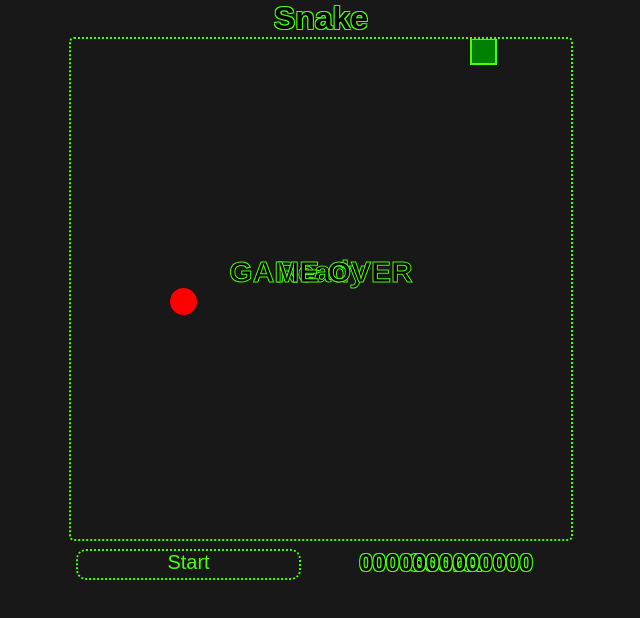
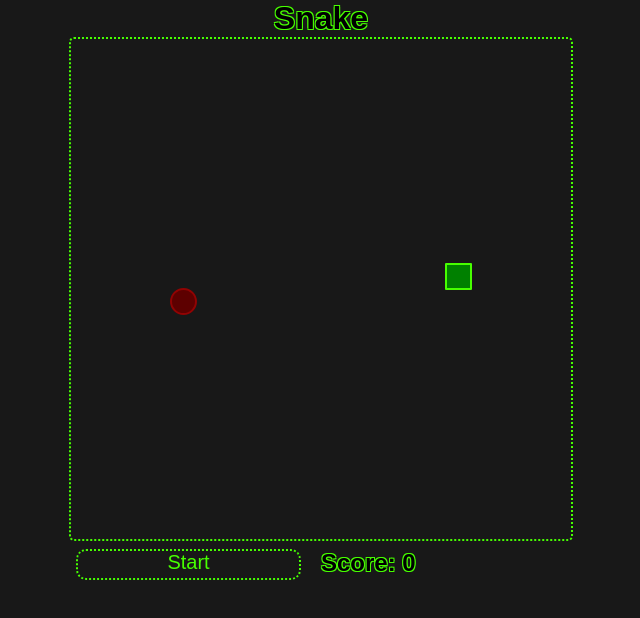
Before and after one commit to Cronoo/snake-js, a website with bundled scripts: page index.html in a window 1280 px wide. Both pictures are taken after a click on the button "Start". Shown: the whole page, without its empty margins (319-959 px from the left). Built offline with nearby package versions, Linux system fonts and the light colour scheme; a web font is replaced by a local one.

Commit message:
Almost done some bugs left
snake fill is bugged need to fix

```diff
--- a/index.html
+++ b/index.html
@@ -21,7 +21,7 @@
     </div>
     <div id="infoContainer">
         <button class="btn globalFont" type="button">Start</button>
-        <h2 class=" oldGameThemeGreen globalFont" id="score">Score: 0000000000000</h2>
+        <h2 class=" oldGameThemeGreen globalFont" id="score">Score: 0</h2>
     </div>
 </div>
 <script type="module" src="./dist/gameLoop.js"></script>
--- a/src/drawShapes.ts
+++ b/src/drawShapes.ts
@@ -3,7 +3,7 @@ import {Vector2} from "./gameMath.js";
 export type LineInfo = {
     lineColor: string;
     lineWidth: number;
-    lineJoin: CanvasLineJoin | undefined;
+    lineJoin: CanvasLineJoin;
     enableJoinLine: boolean;
     shadowColor: string;
     shadowBlur: number;
@@ -27,7 +27,7 @@ export abstract class Shape {
     protected lineInfo: LineInfo = {
         lineColor: this.noColor,
         lineWidth: 1,
-        lineJoin: undefined,
+        lineJoin: "round",
         enableJoinLine: false,
         shadowBlur: 0,
         shadowColor: this.noColor
@@ -209,8 +209,8 @@ export class Circle extends Shape {
 
             context.fillStyle = this.fillColor;
             context.fill();
+            context.stroke();
             context.closePath();
-            context.stroke();
         }
     }
 }
--- a/src/gameLoop.ts
+++ b/src/gameLoop.ts
@@ -1,9 +1,15 @@
-import {initObjects, apple, snake, createSnakeSection, startGameText, endGameText} from "./gameObjects.js";
-import {Dir, moveDir, moveObject, segmentedMovement} from "./gameMovment.js";
-import {Shape} from "./drawShapes.js";
-import {isOutOfBoundsOffGrid, isOutOfBoundsOnGrid} from "./canvasUtility.js";
 import {
-    convertObjectWorldPosToGrid,
+    initPlayObjects,
+    apple,
+    snake,
+    createSnakeSection,
+    startGameText,
+    endGameText,
+    InitTextObjects
+} from "./gameObjects.js";
+import {Dir, moveDir, moveObject, resetMoveDir} from "./gameMovment.js";
+import {isOutOfBoundsOnGrid} from "./canvasUtility.js";
+import {
     canvasGridCellCount,
     random,
     Vector2,
@@ -12,6 +18,10 @@ import {
 
 const canvas = document.querySelector("canvas");
 const context = canvas?.getContext("2d");
+const startBtn = document.querySelector("button");
+const scoreCounter = document.querySelector("#score");
+
+const timeOutIDs: NodeJS.Timeout[] = [];
 
 export const gridCellSize = 25;
 const renderUpdateTimer = 50;
@@ -23,49 +33,93 @@ const maxLogicUpdateTimer = 500;
 const logicUpdateTimerDecrementAmount = 10;
 
 let gameOverAnimationCounter = 0;
-let gameOver = false;
-let snakeCollidedWithSelf = false;
-let snakeOutOfBounds = false;
+let currentGameStat: gameState = gameState.waitingToStart;
+let score  = 0;
+const enum gameState {
+    waitingToStart,
+    playing,
+    gameOver
+}
 
-function initGame() {
+startBtn?.addEventListener("mousedown", (e) => {
+    playGame();
+});
+
+function playGame() {
     if (context === undefined || context === null) {
         return;
     }
-    logicUpdateTimer = maxLogicUpdateTimer;
-    initObjects(context);
-    renderUpdate(context);
+
+    reset(context);
     moveApple(context);
     logicUpdate(context);
 }
 
-function logicUpdate(context: CanvasRenderingContext2D) {
-    if (snakeOutOfBounds || snakeCollidedWithSelf) {
-        gameOver = true;
+function initPreGameObjects() {
+    if (context === undefined || context === null) {
+        return;
+    }
+    currentGameStat = gameState.waitingToStart;
+    InitTextObjects(context);
+}
+
+function reset(context: CanvasRenderingContext2D) {
+    timeOutIDs.forEach((timer) => {
+        clearTimeout(timer);
+    });
+
+    for (let i = timeOutIDs.length - 1; i >= 0; i--) {
+        timeOutIDs.pop();
     }
 
-    if (!gameOver) {
-        snakeCollidedWithSelf = checkForSnakeOutOfBounds(context);
+    resetMoveDir();
+    currentGameStat = gameState.playing;
+    logicUpdateTimer = maxLogicUpdateTimer;
+    initPlayObjects(context);
+}
+
+function logicUpdate(context: CanvasRenderingContext2D) {
+    if (currentGameStat === gameState.playing) {
+        if (checkForSnakeOutOfBounds(context)) {
+            currentGameStat = gameState.gameOver;
+        }
         moveObject(snake, gridCellSize, context);
-        snakeOutOfBounds = checkForSnakeSelfCollision();
+        if (checkForSnakeSelfCollision()) {
+            currentGameStat = gameState.gameOver;
+        }
         checkForApplePickup(context);
-        setTimeout(() => {
+
+        timeOutIDs.push(setTimeout(() => {
             logicUpdate(context);
-        }, logicUpdateTimer);
+        }, logicUpdateTimer));
     } else {
-        GameOver(context);
+        GameOver();
     }
 }
 
-function renderUpdate(context: CanvasRenderingContext2D) {
+function renderUpdate() {
+    if (context === undefined || context === null) {
+        return;
+    }
+
     context.clearRect(0, 0, context.canvas.width, context.canvas.height);
-    for (let i = snake.length - 1; i >= 0; i--) {
-        snake[i].draw(context);
+    if (currentGameStat === gameState.playing || currentGameStat === gameState.gameOver) {
+        for (let i = snake.length - 1; i >= 0; i--) {
+            snake[i]?.draw(context);
+        }
+        apple?.draw(context);
     }
-    startGameText?.draw(context);
-    endGameText?.draw(context);
-    apple?.draw(context);
+
+    if (currentGameStat === gameState.waitingToStart) {
+        startGameText?.draw(context);
+    }
+
+    if (currentGameStat === gameState.gameOver) {
+        endGameText?.draw(context);
+    }
+
     setTimeout(() => {
-        renderUpdate(context);
+        renderUpdate();
     }, renderUpdateTimer);
 }
 
@@ -109,6 +163,7 @@ function checkForApplePickup(context: CanvasRenderingContext2D) {
         snake[0].getCurrentPosition().y === apple.getCurrentPosition().y) {
         createSnakeSection("#254d17", snake[0].getLastPosition());
         increaseDifficulty();
+        updateScore(snake.length)
         moveApple(context);
     }
 }
@@ -125,7 +180,6 @@ function moveApple(context: CanvasRenderingContext2D) {
             const snakePos = snake[i].getCurrentPosition();
             if (snakePos.x !== xPos && snakePos.y !== yPos) {
                 canSpawn = true;
-                console.log(`SPos x/y:${snakePos.x}/${snakePos.y} - AppPos x/y:${xPos}/${yPos}`);
             }
         }
 
@@ -141,19 +195,31 @@ function increaseDifficulty() {
     }
 }
 
-export function GameOver(context: CanvasRenderingContext2D) {
-
+export function GameOver() {
+    currentGameStat = gameState.gameOver;
     gameOverAnimation();
 }
 
 function gameOverAnimation() {
-    if (gameOverAnimationCounter < snake.length - 1) {
+    if (currentGameStat !== gameState.gameOver) {
+        return;
+    }
+
+    if (gameOverAnimationCounter < snake.length) {
         snake[gameOverAnimationCounter].setColors("#910303", "#5d0000");
         gameOverAnimationCounter++;
-        setTimeout(GameOver, 50);
+        setTimeout(gameOverAnimation, 50);
     } else {
-        snake[gameOverAnimationCounter].setColors("#910303", "#5d0000");
+        snake[0].setColors("#910303", "#5d0000");
     }
 }
 
-initGame();
+function updateScore(add : number) {
+    score += add;
+    if (scoreCounter !== null){
+        scoreCounter.textContent = `Score: ${score}`;
+    }
+}
+
+initPreGameObjects();
+renderUpdate();
--- a/src/gameMath.ts
+++ b/src/gameMath.ts
@@ -5,10 +5,6 @@ export type Vector2 = {
 
 export function random(maxRandom: number): number {
     return Math.floor(Math.random() * maxRandom) + 1;
-}
-
-export function convertObjectWorldPosToGrid() {
-
 }
 
 export function canvasGridCellCount(context: CanvasRenderingContext2D, gridCellSize: number): Vector2 {
--- a/src/gameMovment.ts
+++ b/src/gameMovment.ts
@@ -1,11 +1,14 @@
-import {convertObjectWorldPosToGrid, Vector2} from "./gameMath.js";
-import {Rect, Shape} from "./drawShapes.js";
-import {GameOver, gridCellSize} from "./gameLoop.js";
+import {Vector2} from "./gameMath.js";
+import {Shape} from "./drawShapes.js";
 import {createSnakeSection, snake} from "./gameObjects.js";
-import {isOutOfBoundsOffGrid, isOutOfBoundsOnGrid} from "./canvasUtility.js";
+import {isOutOfBoundsOnGrid} from "./canvasUtility.js";
 
 export let moveDir = Dir.RIGHT;
 let lastMoveDir: Dir;
+
+export function resetMoveDir() {
+    moveDir = Dir.RIGHT;
+}
 
 document.addEventListener("keypress", (e) => {
     lastMoveDir = moveDir;
@@ -57,10 +60,9 @@ export function moveObject(shape: Shape[], gridCellSize: number, context: Canvas
 }
 
 export function segmentedMovement(position: Vector2, shape: Shape[], gridCellSize: number, context: CanvasRenderingContext2D) {
-    if (!(forceMovePositionByGrid(position, shape[0], gridCellSize, context))){
+    if (!(forceMovePositionByGrid(position, shape[0], gridCellSize, context))) {
         return;
     }
-
 
     if (shape.length < 2) {
         return;
@@ -72,7 +74,7 @@ export function segmentedMovement(position: Vector2, shape: Shape[], gridCellSiz
     }
 }
 
-export function forceMovePositionByGrid(position: Vector2, shape: Shape, gridCellSize: number, context: CanvasRenderingContext2D):boolean {
+export function forceMovePositionByGrid(position: Vector2, shape: Shape, gridCellSize: number, context: CanvasRenderingContext2D): boolean {
     if (isOutOfBoundsOnGrid(position, shape, context)) {
         return false;
     }
--- a/src/gameObjects.ts
+++ b/src/gameObjects.ts
@@ -1,26 +1,35 @@
 import {Circle, Rect, Shape, Text} from "./drawShapes.js";
 import {gridCellSize} from "./gameLoop.js";
 import {forceMovePositionByGrid} from "./gameMovment.js";
-import {Vector2} from "./gameMath.js";
+import {canvasGridCellCount, canvasGridCellToWorldPos, Vector2} from "./gameMath.js";
 
 export let apple: Shape;
 export const snake: Shape[] = [];
 export let startGameText: Shape;
 export let endGameText: Shape;
 
-export function initObjects(context: CanvasRenderingContext2D): void {
+
+export function initPlayObjects(context: CanvasRenderingContext2D): void {
+    for (let i = snake.length -1; i >= 0 ; i--) {
+        snake.pop()
+    }
+    const gridCellCount = canvasGridCellCount(context, gridCellSize)
+
     createApple();
-    createSnakeSection("green", {x: 0, y: 0});
+    createSnakeSection("green", canvasGridCellToWorldPos({x: Math.trunc(gridCellCount.x / 2), y: Math.trunc(gridCellCount.y /2) }, gridCellSize));
     apple.setCurrentPosition({x: 200, y: 20});
-    startGameText = createText({x: context.canvas.width / 2, y: context.canvas.height / 2 - 40}, "bold 30px Arial", "Ready");
-    endGameText = createText({x: context.canvas.width / 2, y: context.canvas.height / 2 - 40}, "bold 30px Arial", "GAME OVER");
+}
+
+export function InitTextObjects(context: CanvasRenderingContext2D) {
+    startGameText = createText({x: context.canvas.width / 2, y: context.canvas.height / 2 - 60}, "bold 60px Arial", "Ready");
+    endGameText = createText({x: context.canvas.width / 2, y: context.canvas.height / 2 - 60}, "bold 60px Arial", "GAME OVER");
 }
 
 export function createApple() {
-    apple = new Circle({x: 0, y: 0}, gridCellSize, "red", {
+    apple = new Circle({x: 0, y: 0}, gridCellSize, "#5d0000", {
         enableJoinLine: false,
-        lineColor: "red",
-        lineJoin: undefined,
+        lineColor: "#910303",
+        lineJoin: "round",
         lineWidth: 2,
         shadowBlur: 0,
         shadowColor: "blue"
@@ -31,7 +40,7 @@ export function createSnakeSection(color: string, position: Vector2) {
     snake.push(new Rect(position, {x: gridCellSize, y: gridCellSize}, color, {
         enableJoinLine: false,
         lineColor: "#47ff00",
-        lineJoin: undefined,
+        lineJoin: "round",
         lineWidth: 2,
         shadowBlur: 0,
         shadowColor: "blue"
@@ -48,7 +57,7 @@ export function createText(position: Vector2, font: string, text: string): Shape
         }, {
             enableJoinLine: false,
             lineColor: "#47ff00",
-            lineJoin: undefined,
+            lineJoin: "round",
             lineWidth: 1,
             shadowBlur: 0,
             shadowColor: "blue"
```
Also changed, not shown: dist/drawShapes.js, dist/gameLoop.js, dist/gameMath.js, dist/gameMovment.js, dist/gameObjects.js, dist/style.css, 5 other files.
